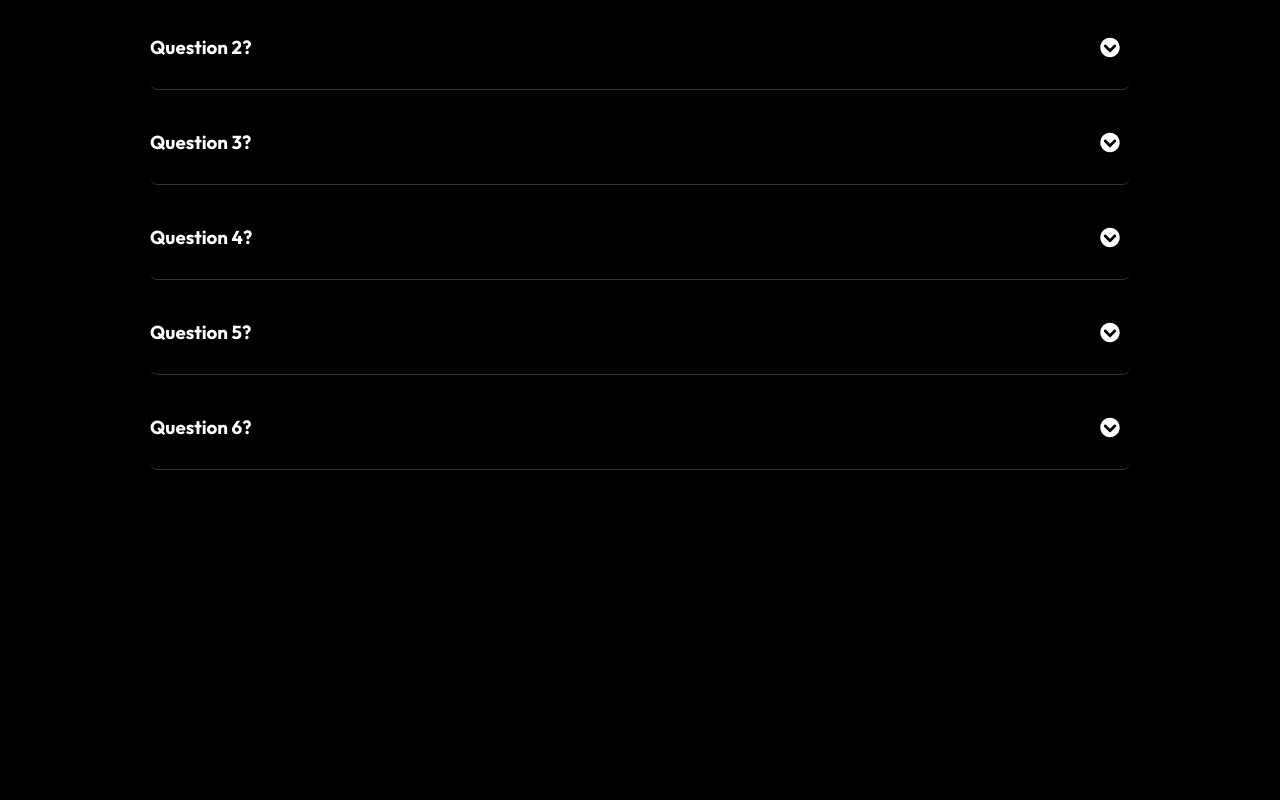
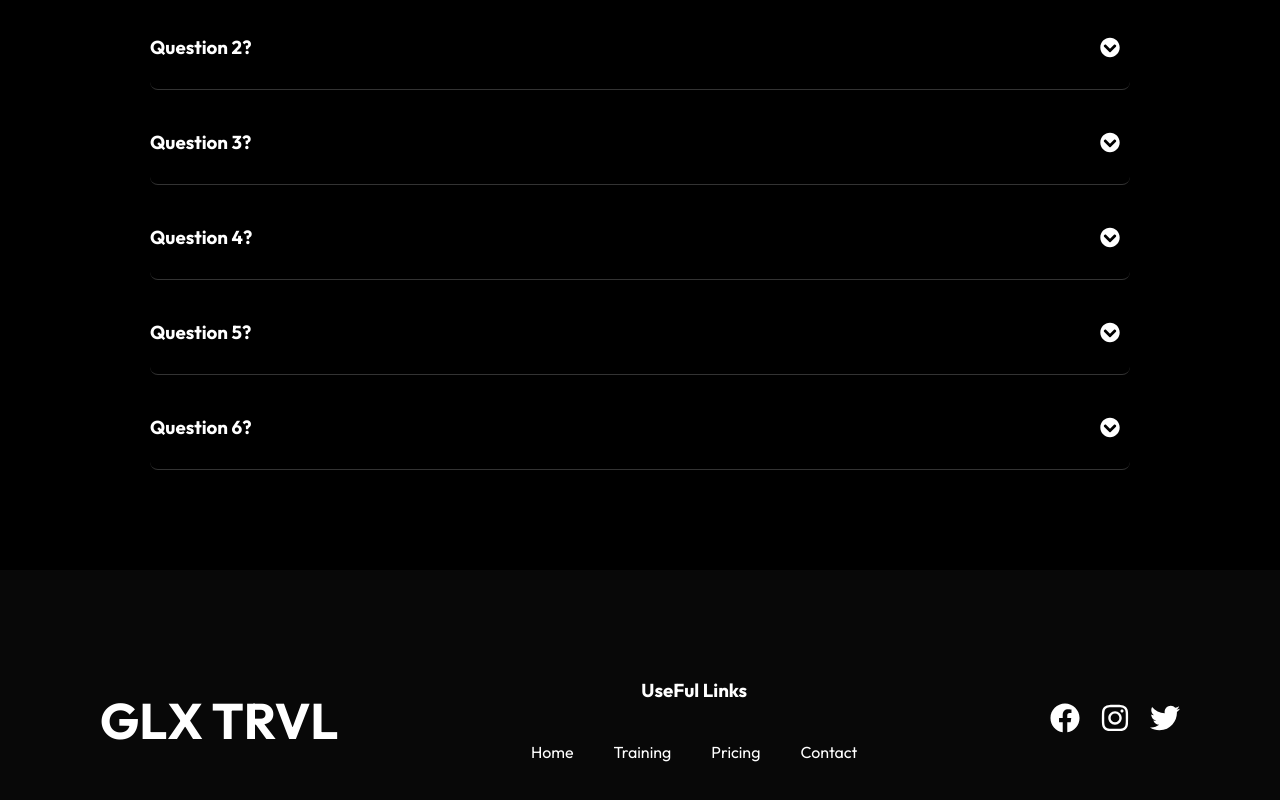
Before and after one commit to PrachiKS/glxtrvl-Project, a React (Vite) app: page / in a window 1280 px wide. Shown: the part 2747-3547 px from the top of the page. Before the commit the page ends 3267 px from the top, so only its background shows below. Built offline with nearby package versions, Linux system fonts and the light colour scheme.

Commit message:
Rest Page Sateup  is added

```diff
--- a/src/Pages/Contact/Contact.jsx
+++ b/src/Pages/Contact/Contact.jsx
@@ -1,9 +1,16 @@
 import React from 'react'
+import Navbar from "../../components/NavBar/Navbar";
+import Header from "../../components/Header/Header";
+import Footer from "../../components/Footer/Footer";
 
 const Contact = () => {
-  return (
-    <div>Contact</div>
-  )
+    return(
+      <>
+        <Navbar/>
+        <Header/>
+        <Footer/>
+      </>
+    )
 }
 
-export default Contact
+export default Contact;
--- a/src/Pages/Home/Home.jsx
+++ b/src/Pages/Home/Home.jsx
@@ -4,8 +4,10 @@ import About from "./Components/About";
 import Service from "./Components/Service";
 import CallToAction from "./Components/CallToAction";
 import Faq from "./Components/Faq";
+import Footer from "../../components/Footer/Footer";
 
 import "../Home/Home.css";
+
 
 const Home = () => {
   return (
@@ -16,6 +18,7 @@ const Home = () => {
       <Service/>
       <CallToAction/>
       <Faq/>
+      <Footer/>
     </div>
   );
 };
--- a/src/Pages/Pricing/Pricing.jsx
+++ b/src/Pages/Pricing/Pricing.jsx
@@ -1,9 +1,16 @@
 import React from 'react'
+import Navbar from "../../components/NavBar/Navbar";
+import Header from "../../components/Header/Header";
+import Footer from "../../components/Footer/Footer";
 
 const Pricing = () => {
-  return (
-    <div>Pricing</div>
-  )
+    return(
+      <>
+        <Navbar/>
+        <Header/>
+        <Footer/>
+      </>
+    )
 }
 
 export default Pricing
--- a/src/Pages/Training/Training.jsx
+++ b/src/Pages/Training/Training.jsx
@@ -1,9 +1,16 @@
 import React from 'react'
+import Navbar from "../../components/NavBar/Navbar";
+import Header from "../../components/Header/Header";
+import Footer from "../../components/Footer/Footer";
 
 const Training = () => {
-  return (
-    <div>Training</div>
-  )
+    return(
+      <>
+        <Navbar/>
+        <Header/>
+        <Footer/>
+      </>
+    )
 }
 
-export default Training
+export default Training;
--- a/src/components/Footer/Footer.css
+++ b/src/components/Footer/Footer.css
@@ -0,0 +1,49 @@
+footer{
+    display: flex;
+    justify-content: space-between;
+    align-items: center;
+    height: 300px;
+    padding: 0 100px;
+    background-color:#080808;
+    margin-top: 50px;
+}
+
+footer h1{
+    font-size: 50px;
+}
+
+footer .links{
+    display: flex;
+    justify-content: center;
+    align-items: center;
+    flex-direction: column;
+    gap: 40px;
+}
+
+footer .links .link{
+    display: flex;
+    justify-content: center;
+    align-items: center;
+    gap: 40px;
+}
+
+footer .social{
+    display: flex;
+    justify-content: center;
+    align-items: center;
+    gap: 20px;
+}
+
+@media (max-width:1200px) {
+    footer{
+        flex-direction: column;
+        justify-content: center;
+        padding: 50px 30px;
+        height: auto;
+        gap: 50px;
+    }
+
+    footer .links{
+        gap: 20px;
+    }
+}
--- /dev/null
+++ b/src/components/Footer/Footer.jsx
@@ -0,0 +1,42 @@
+import React from 'react'
+import {Link} from "react-router-dom";
+import {FaFacebook, FaInstagram, FaTwitter} from "react-icons/fa"
+
+import "./Footer.css"
+const Footer = () => {
+
+    const social = [
+    { id: 1, icon: <FaFacebook style={{ color: "white" }} size={30}/>, link: "https://facebook.com" },
+    { id: 2, icon: <FaInstagram style={{ color: "white" }} size={30}/>, link: "https://instagram.com" },
+    { id: 3, icon: <FaTwitter style={{ color: "white" }} size={30}/>, link: "https://twitter.com" },
+  ];
+  return (
+    <footer>
+      <h1>GLX TRVL</h1>
+      <div className='links'>
+        <h3>UseFul Links</h3>
+        <div className="link">
+          <Link to = "/">Home</Link>
+          <Link to = "/training">Training</Link>
+          <Link to = "/pricing">Pricing</Link>
+          <Link to = "/contact">Contact</Link>
+        </div>
+      </div>
+
+      <div className='social'>
+        {social.map((item) => (
+          <a
+            key={item.id}
+            href={item.link}
+            target="_blank"
+            rel="noreferrer"
+          >
+            {item.icon}
+          </a>
+        ))}
+      </div>
+    </footer>
+  )
+}
+
+export default Footer
--- /dev/null
+++ b/src/components/Header/Header.css
@@ -0,0 +1,12 @@
+.header{
+    height: 100vh;
+    display: flex;
+    align-items: center;
+    justify-content: center;
+    flex-direction: column;
+    gap: 20px;
+}
+
+.header h1{
+    font-size: 50px;
+}
--- /dev/null
+++ b/src/components/Header/Header.jsx
@@ -0,0 +1,14 @@
+import "./Header.css"
+import headerImg from "../../assets/header.jpg";
+const Header = () => {
+    return (
+        <section className="header" style={{ backgroundImage: `url(${headerImg})`, backgroundSize: "cover", backgroundPosition: "fixed" }}>
+            <h1>Lorem ipsum dolor sit amet.</h1>
+            <p>
+                Lorem, ipsum dolor sit amet consectetur adipisicing elit. Commodi nihil ipsam blanditiis recusandae, similique sapiente dolorem accusantium quia illum distinctio necessitatibus reprehenderit ducimus suscipit dolore eos voluptatum aliquid nesciunt id.
+            </p>
+        </section>
+    )
+}
+
+export default Header
--- a/src/components/NavBar/Navbar.css
+++ b/src/components/NavBar/Navbar.css
@@ -8,7 +8,9 @@ nav {
   z-index: 999999999;
   width: 100%;
 }
-
+.color{
+  background-color: #080808;
+}
 nav .hamburger {
   display: none;
 }
--- a/src/components/NavBar/Navbar.jsx
+++ b/src/components/NavBar/Navbar.jsx
@@ -9,10 +9,20 @@ const Navbar = () => {
 
   const handleClick = () => {
     setClick(!click)
+  };
+  const[color, setColor] = useState(false);
+  const handleColor = () => {
+    if(window.scrollY >= 200){
+      setColor(true);
+    }else{
+      setColor(false);
+    }
   }
 
+  window.addEventListener("scroll", handleColor)
+
   return (
-    <nav>
+    <nav className={color ? "color" : ""}>
       <div className="logo">
         <h1>GLX TRVL</h1>
       </div>
```
Also changed, not shown: src/components/Footer/Footer.js (deleted), 1 other file (tests, documents, lock files or other folders).
